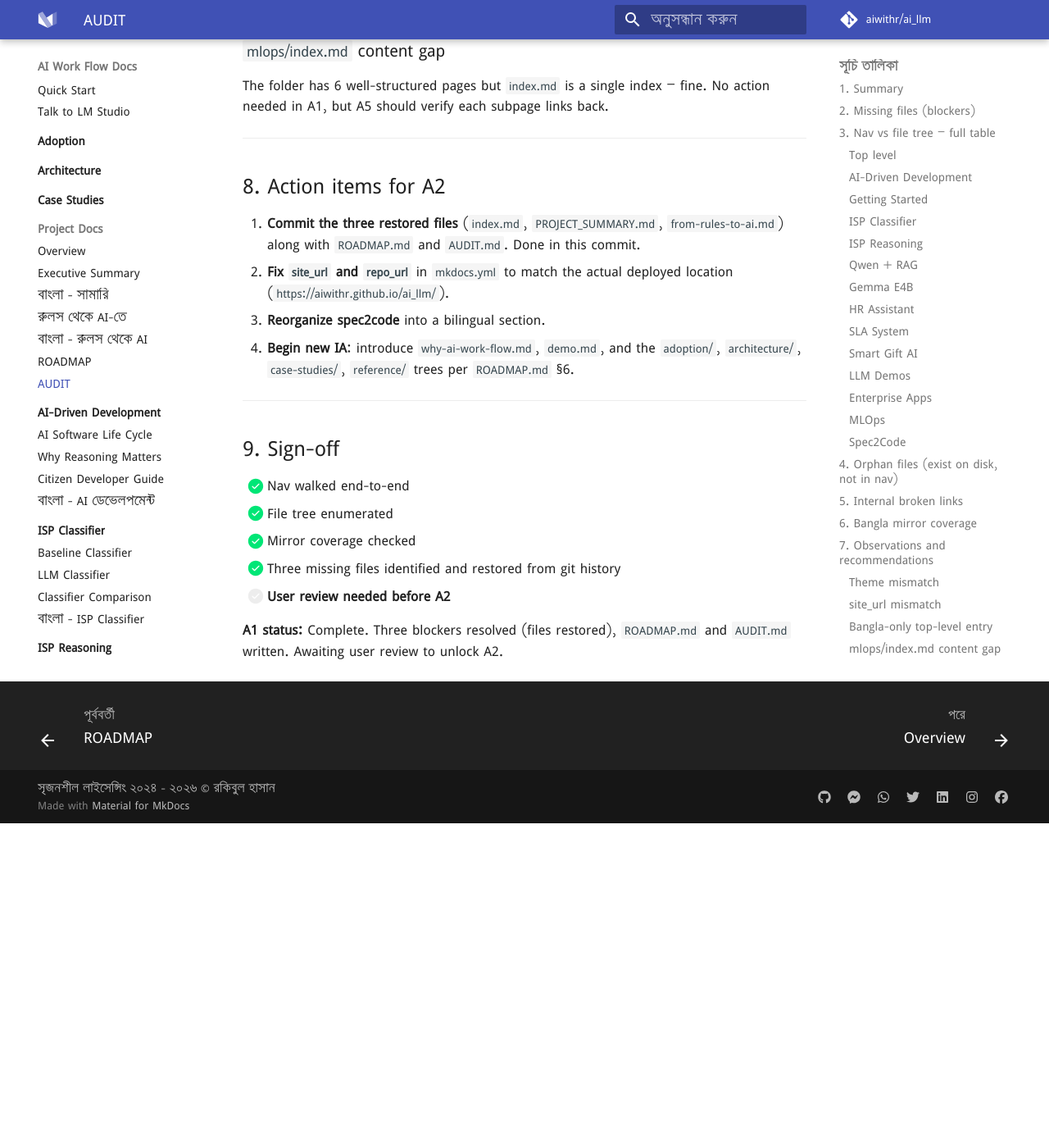
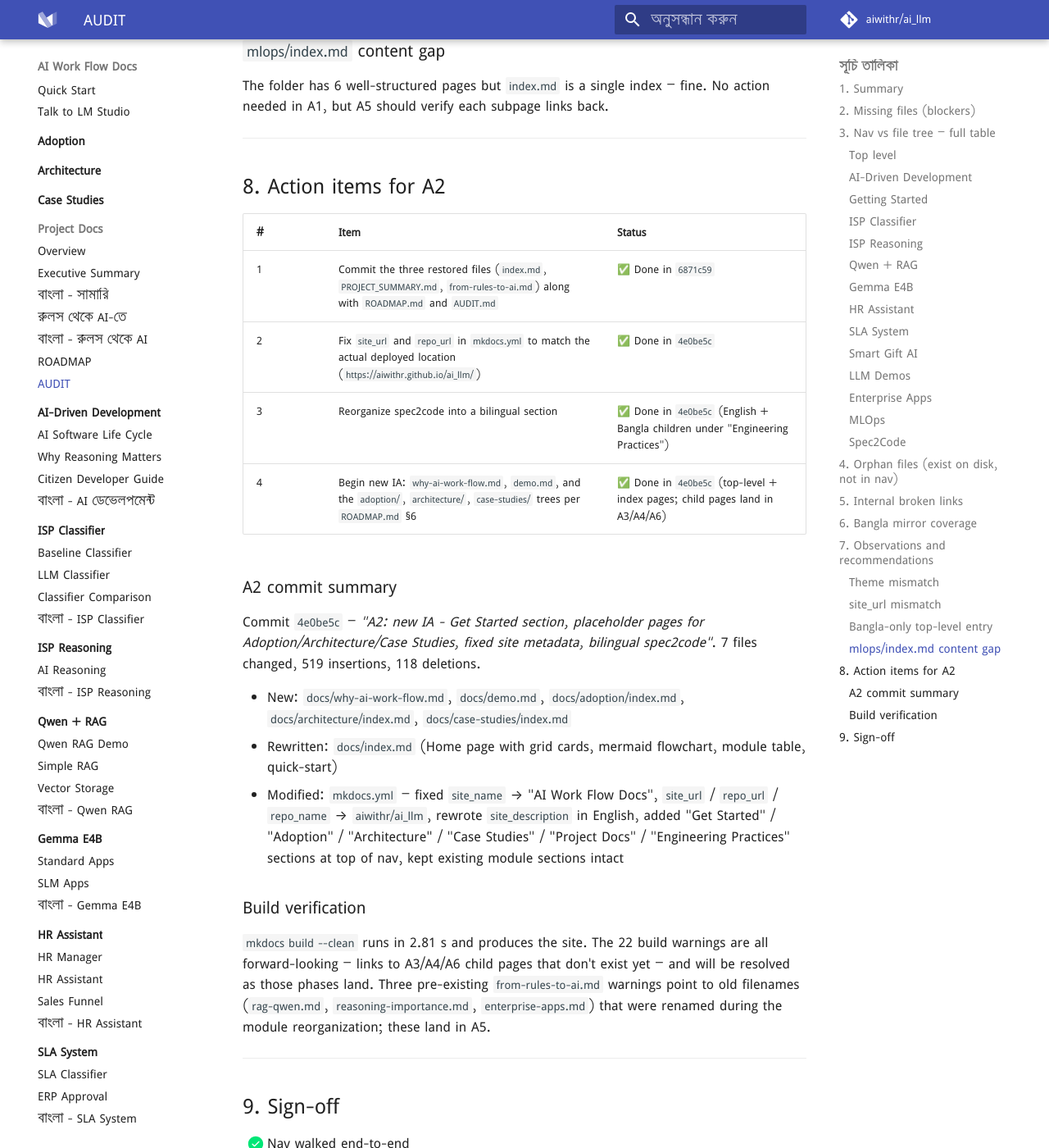
Before and after one commit to aiwithr/ai_llm, an MkDocs documentation site: the page built from docs/AUDIT.md, in a window 1280 px wide and 1400 px high, scrolled down 8266 px. Shown: the whole window at 82% size. Built offline with MkDocs 1.6.1 and Material for MkDocs 9.7.7, drawn with Linux system fonts in a browser that asks for light colours; some web fonts are replaced; comment, search, counter and statistics services are not loaded; before the commit the page ends 9270 px from its top, so only the background shows below that.

Commit message:
docs: update AUDIT A2 action items and ROADMAP decision log after A2 push

```diff
--- a/docs/AUDIT.md
+++ b/docs/AUDIT.md
@@ -242,10 +242,24 @@ The folder has 6 well-structured pages but `index.md` is a single index — fine
 
 ## 8. Action items for A2
 
-1. **Commit the three restored files** (`index.md`, `PROJECT_SUMMARY.md`, `from-rules-to-ai.md`) along with `ROADMAP.md` and `AUDIT.md`. Done in this commit.
-2. **Fix `site_url` and `repo_url`** in `mkdocs.yml` to match the actual deployed location (`https://aiwithr.github.io/ai_llm/`).
-3. **Reorganize spec2code** into a bilingual section.
-4. **Begin new IA**: introduce `why-ai-work-flow.md`, `demo.md`, and the `adoption/`, `architecture/`, `case-studies/`, `reference/` trees per `ROADMAP.md` §6.
+| # | Item | Status |
+| --- | --- | --- |
+| 1 | Commit the three restored files (`index.md`, `PROJECT_SUMMARY.md`, `from-rules-to-ai.md`) along with `ROADMAP.md` and `AUDIT.md` | ✅ Done in `6871c59` |
+| 2 | Fix `site_url` and `repo_url` in `mkdocs.yml` to match the actual deployed location (`https://aiwithr.github.io/ai_llm/`) | ✅ Done in `4e0be5c` |
+| 3 | Reorganize spec2code into a bilingual section | ✅ Done in `4e0be5c` (English + Bangla children under "Engineering Practices") |
+| 4 | Begin new IA: `why-ai-work-flow.md`, `demo.md`, and the `adoption/`, `architecture/`, `case-studies/` trees per `ROADMAP.md` §6 | ✅ Done in `4e0be5c` (top-level + index pages; child pages land in A3/A4/A6) |
+
+### A2 commit summary
+
+Commit `4e0be5c` — *"A2: new IA - Get Started section, placeholder pages for Adoption/Architecture/Case Studies, fixed site metadata, bilingual spec2code"*. 7 files changed, 519 insertions, 118 deletions.
+
+- New: `docs/why-ai-work-flow.md`, `docs/demo.md`, `docs/adoption/index.md`, `docs/architecture/index.md`, `docs/case-studies/index.md`
+- Rewritten: `docs/index.md` (Home page with grid cards, mermaid flowchart, module table, quick-start)
+- Modified: `mkdocs.yml` — fixed `site_name` → "AI Work Flow Docs", `site_url` / `repo_url` / `repo_name` → `aiwithr/ai_llm`, rewrote `site_description` in English, added "Get Started" / "Adoption" / "Architecture" / "Case Studies" / "Project Docs" / "Engineering Practices" sections at top of nav, kept existing module sections intact
+
+### Build verification
+
+`mkdocs build --clean` runs in 2.81 s and produces the site. The 22 build warnings are all forward-looking — links to A3/A4/A6 child pages that don't exist yet — and will be resolved as those phases land. Three pre-existing `from-rules-to-ai.md` warnings point to old filenames (`rag-qwen.md`, `reasoning-importance.md`, `enterprise-apps.md`) that were renamed during the module reorganization; these land in A5.
 
 ---
 
```
Also changed, not shown: docs/ROADMAP.md (+3 -1 lines).
